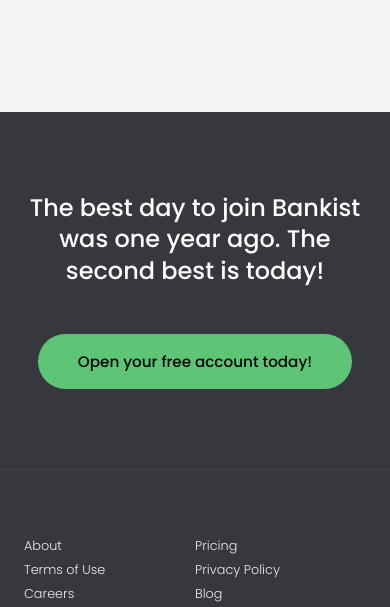
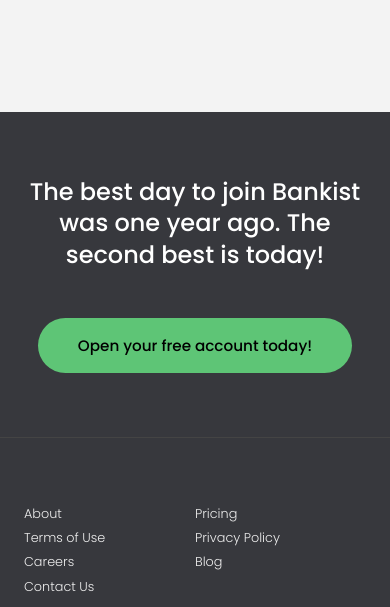
Before and after one commit to SuperUser-Gump/Bankist, a website built with Parcel: page index.html in a window 390 px wide. Shown: the part 3807-4414 px from the top of the page. Built offline with nearby package versions, Linux system fonts and the light colour scheme.

Commit message:
style: Adjust sign up section in media query
- Reduced vertical padding between sections to 8rem.

```diff
--- a/src/sass/pages/_home.scss
+++ b/src/sass/pages/_home.scss
@@ -135,6 +135,10 @@
     text-align: center;
     padding: 10rem 3rem;
 
+    @media only screen and (max-width: $bp-small) {
+      padding: 8rem 3rem;
+    }
+
     .section {
       &__header {
         color: #fff;
```
